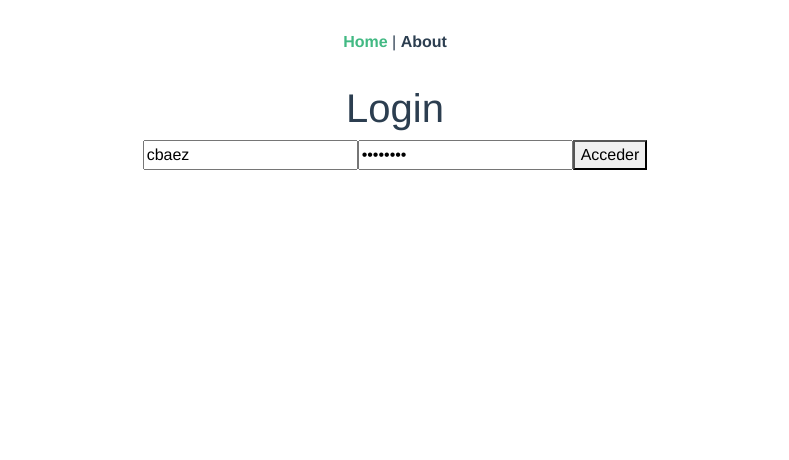
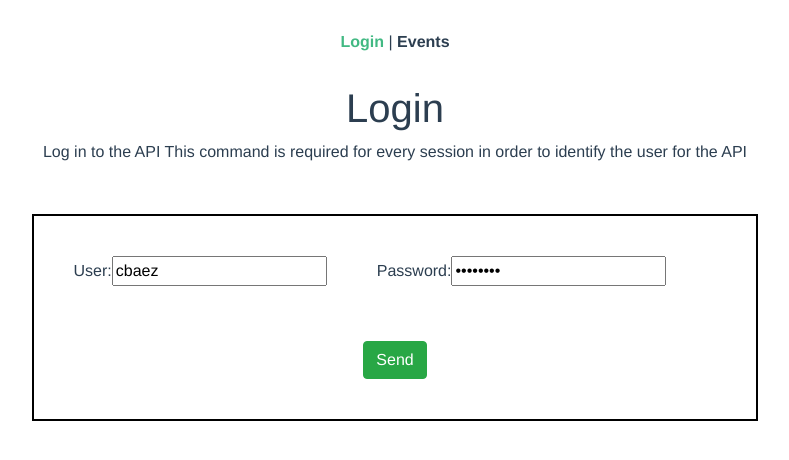
Before and after one commit to jenniferdiazz/api-front-end, a Vue app: page / in a window 1280 px wide. Shown: the top 460 px of the page, without its empty margins (245-1034 px from the left). Built offline with nearby package versions, Linux system fonts and the light colour scheme.

Commit message:
modificando el front

```diff
--- a/public/index.html
+++ b/public/index.html
@@ -4,7 +4,7 @@
     <meta charset="utf-8">
     <meta http-equiv="X-UA-Compatible" content="IE=edge">
     <meta name="viewport" content="width=device-width,initial-scale=1.0">
-    <link rel="icon" href="<%= BASE_URL %>favicon.ico">
+    <!--<link rel="icon" href="<%= BASE_URL %>favicon.ico">-->
     <title><%= htmlWebpackPlugin.options.title %></title>
   </head>
   <body>
--- a/src/App.vue
+++ b/src/App.vue
@@ -1,8 +1,8 @@
 <template>
   <div id="app">
     <div id="nav">
-      <router-link to="/">Home</router-link> |
-      <router-link to="/about">About</router-link>
+      <router-link to="/">Login</router-link> |
+      <router-link to="/api">Events</router-link>
     </div>
     <router-view/>
   </div>
--- a/src/router/index.js
+++ b/src/router/index.js
@@ -12,7 +12,7 @@ const routes = [
     component: Home
   },
   {
-    path: '/about',
+    path: '/api',
     name: 'About',
     // route level code-splitting
     // this generates a separate chunk (about.[hash].js) for this route
--- a/src/store/index.js
+++ b/src/store/index.js
@@ -1,5 +1,6 @@
 import Vue from 'vue'
 import Vuex from 'vuex'
+import router from '../router/index'
 
 Vue.use(Vuex)
 
@@ -34,6 +35,8 @@ export default new Vuex.Store({
           //para almaacenar las credenciales usamos localstorage
           localStorage.setItem('token2', resDB.data.token)
           alert("Ha iniciado sesión")
+          router.push({name: 'About'})
+
       }catch(error){
         console.log(error)
         alert("Ha ocurrido un error")
@@ -54,6 +57,7 @@ export default new Vuex.Store({
       localStorage.removeItem('token')
       commit('setToken', null)
       alert("Ha cerrado sesión")
+      router.push({name: 'Home'})
 
     }
   },
--- a/src/views/About.vue
+++ b/src/views/About.vue
@@ -1,27 +1,39 @@
 <template>
-  <div class="about">
+  <div class="container">
     <h1>Ruta protegida</h1>
-    {{token}}
+    <button @click="cerrarSesion" class="btn btn-secondary">Logout</button>
+
      <div class="row">
+       <div class="col-sm-12 col-md-12" style="padding-bottom:50px">Current session: {{token}}</div>
+       <div class="col-sm-8 col-md-7" >
     <form @submit.prevent="listar()">
-            <h3 class="text-center">Pide un deseo</h3>
-            <div class="text-center">
+      <div class="text-center col-md-8" style="border: black 2px solid; padding:40px" >
+            <h3 class="text-center">Events request</h3>
+            <p>Request the events for a car(VIN)</p>
+
             <input type="text" placeholder="Ingrese el VIN" class="form-control m-2" v-model="vehiculo.vin">
-            <button type="submit" class="btn btn-block btn-success">Buscar</button>
+            <button type="submit" class="btn btn-success">Send</button>
 
             </div>
     </form>
-    </div>
+       </div>
+
+
+      <div class="col-sm-4 col-md-5">
     <div clas="" v-if="ver">
     {{vehiculos}}
+    </div>
+    </div>
     </div>
 
 
   </div>
 </template>
 <script>
+
  //El map state siempre va en una propiedad computada
 import {mapState} from 'vuex'
+import {mapActions} from 'vuex'
 
 export default{
   data(){
@@ -35,6 +47,7 @@ export default{
     ...mapState(['token'])
   },
   methods:{
+    ...mapActions(['cerrarSesion']),
     async listar(){
       try{
         //por defecto la solicitud es get
@@ -55,18 +68,7 @@ export default{
         console.log(error)
       }
     },
-  // listar(){
-  //   //this.ver=!this.ver
-  //       this.axios.get(`/?vin=${this.vehiculo.vin}`)
-  //       .then((response)=>{
-  //         console.log(this.vehiculo.vin)
-  //           this.vehiculos= response.data;
-  //       })
-  //       .catch(e=>{
-  //         console.log(this.vehiculo.vin)
-  //           console.log('error'+e)
-  //       })
-  //   },
+
   //created inicializa una funcion
   created(){
     this.datosProtegidos();
--- a/src/views/Home.vue
+++ b/src/views/Home.vue
@@ -1,16 +1,39 @@
 <template>
-  <div class="home">
+  <div class="container">
+    <div style="margin-bottom:50px">
     <h1>Login</h1>
-    <form @submit.prevent="login(usuario)">
+    <p>Log in to the API
+This command is required for every session in order to identify the user for the API</p>
+    </div>
+    <div class="row">
+
+
+
+    <form @submit.prevent="login(usuario)" style="border: black 2px solid; padding:40px; margin-left:auto; margin-right:auto">
+
+
       <!-- v-model relaciona los input con la data que tenemos en vue-->
-      <input type="text" placeholder="Usuario" v-model="usuario.Alias">
-      <input type="password" placeholder="password" v-model="usuario.Contrasena">
-      <button type="submit">Acceder</button>
+
+      <label for="">User: </label>
+      <input type="text" placeholder="Usuario" v-model="usuario.Alias" style="margin-right:50px">
+
+
+      <label for="">Password: </label>
+      <input type="password" placeholder="password" v-model="usuario.Contrasena" style="margin-right:50px">
+
+      <div>
+      <button type="submit " class="btn btn-success" style="margin-top:50px">Send</button>
+      </div>
+
+
     </form>
+
+    </div>
   </div>
 </template>
 
 <script>
+
 //el mapaction accede a lo que esta en acciones
 import {mapActions} from 'vuex'
 //las acciones siempre van en los metodos, el metodo login se trae de index.js y se llama arriba en el formulario
```
Also changed, not shown: 1 other file (tests, documents, lock files or other folders).
